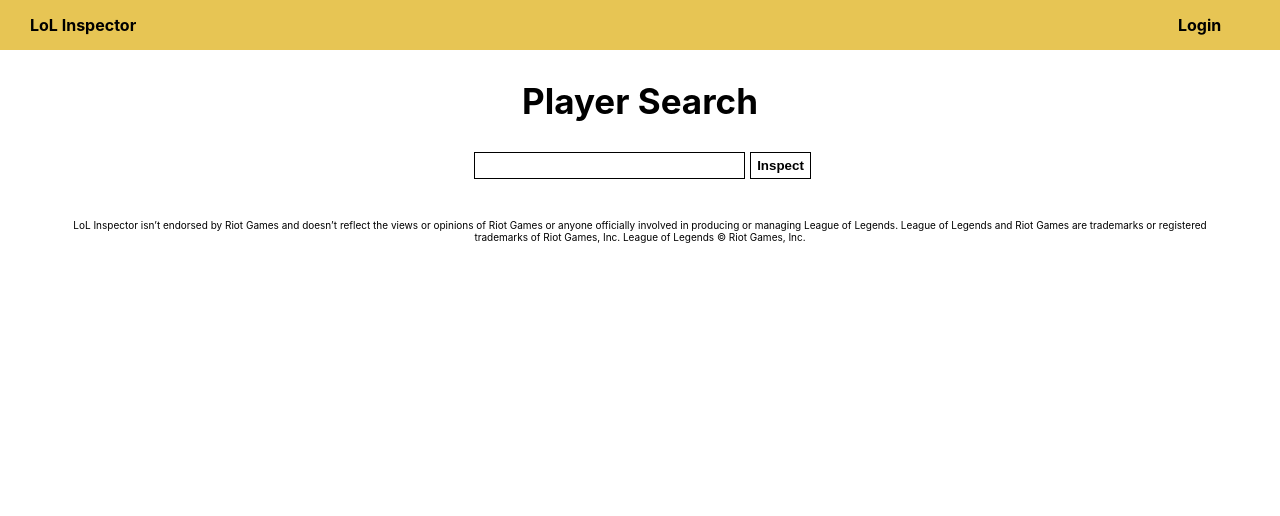
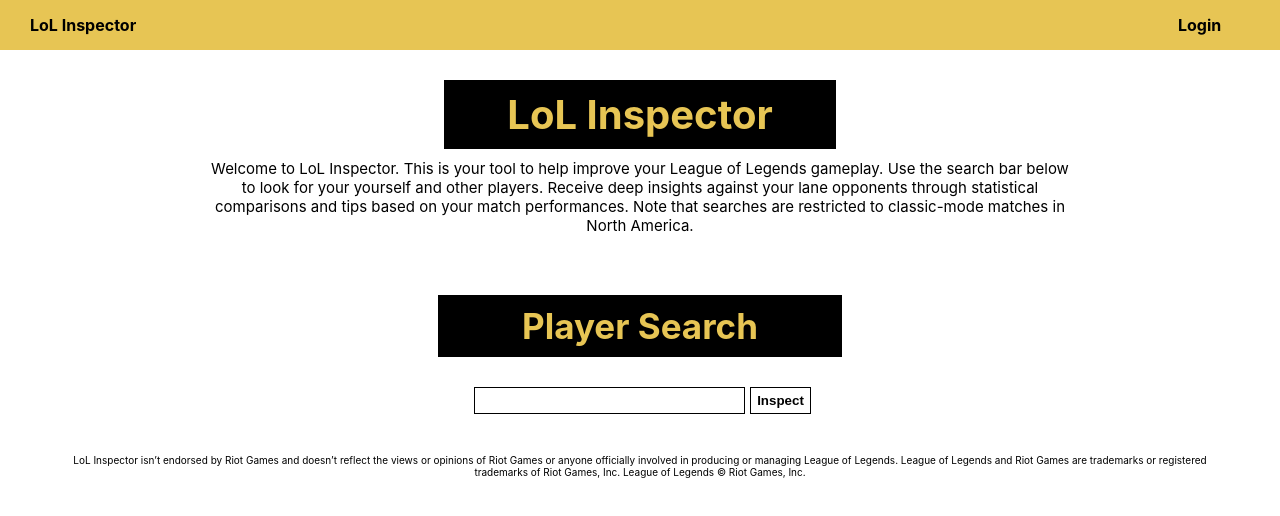
Before and after one commit to jonhuynh05/lol-inspector, a React (Create React App) app: page / in a window 1280 px wide. Shown: the top 516 px of the page. Built offline with nearby package versions, Linux system fonts and the light colour scheme.

Commit message:
style search more

```diff
--- a/src/PlayerSearch/index.js
+++ b/src/PlayerSearch/index.js
@@ -67,6 +67,20 @@
         }
         return(
             <div>
+                <div className="welcome-container">
+                    <div className="welcome-row">
+                        <div className="welcome-col" id="welcome-header">
+                            LoL Inspector
+                        </div>
+                    </div>
+                    <div className="welcome-row">
+                        <div className="welcome-col" id="welcome-description">
+                            Welcome to LoL Inspector. This is your tool to help improve your League of Legends gameplay. Use the search bar below to look for your yourself and other players. Receive deep insights against your lane opponents through statistical comparisons and tips based on your match performances.
+
+                            Note that searches are restricted to classic-mode matches in North America.
+                        </div>
+                    </div>
+                </div>
                 <div id="player-search-header">Player Search</div>
                 <form id="search-form" onSubmit={this.handleSubmit}>
                     <div className="search-row">
--- a/src/PlayerSearch/playersearch.css
+++ b/src/PlayerSearch/playersearch.css
@@ -5,7 +5,11 @@
 #player-search-header{
     font-weight: bold;
     font-size: 35px;
-    margin: 30px
+    margin: 30px auto;
+    color: rgb(231, 197, 84);
+    background: black;
+    padding: 10px;
+    width: 30%
 }
 
 #player-search-input{
@@ -31,3 +35,24 @@
     background-color: black;
     color: rgb(231, 197, 84);
 }
+
+#welcome-header{
+    background-color: black;
+    font-size: 40px;
+    font-weight: bold;
+    margin: 10px auto;
+    color: rgb(231, 197, 84);
+    padding: 10px;
+    width: 30%
+
+}
+
+#welcome-description{
+    font-size: 15px;
+    width: 70%;
+    margin: 10px auto;
+}
+
+.welcome-container{
+    padding: 20px;
+}
```
